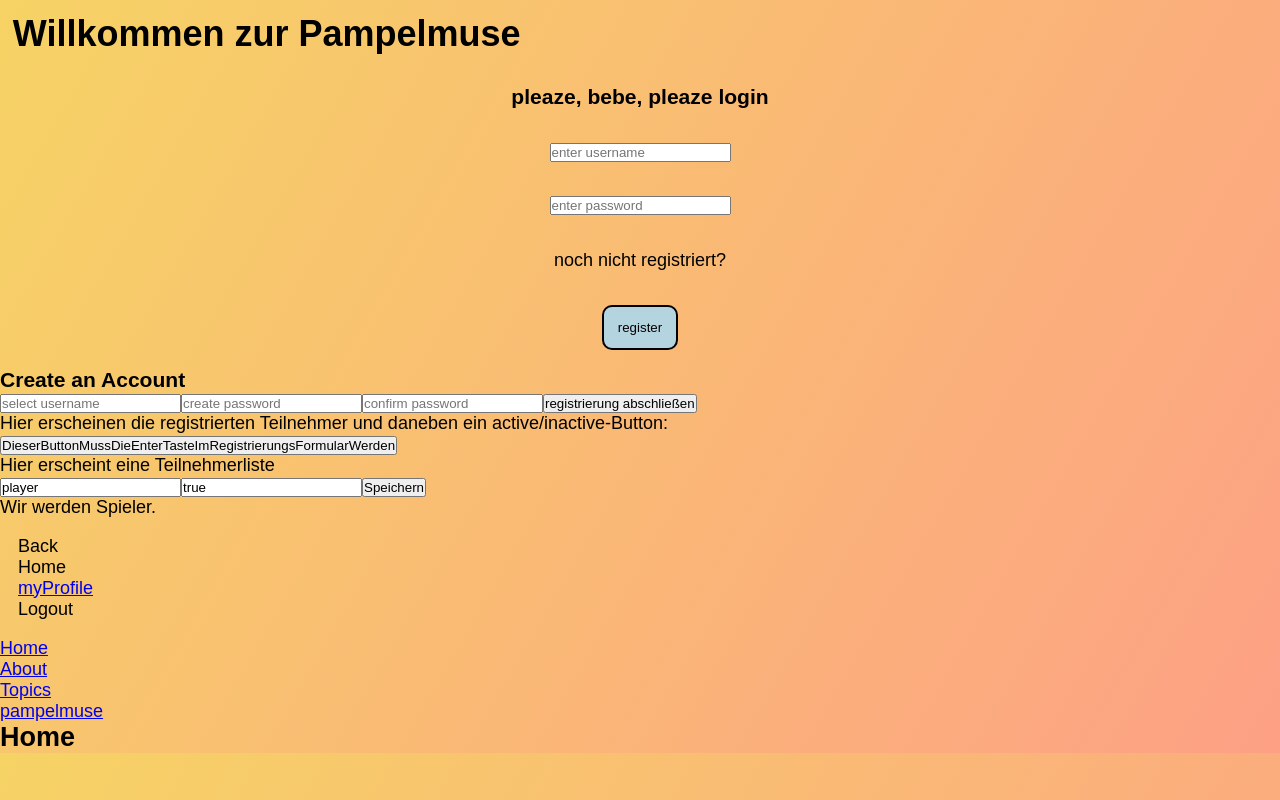
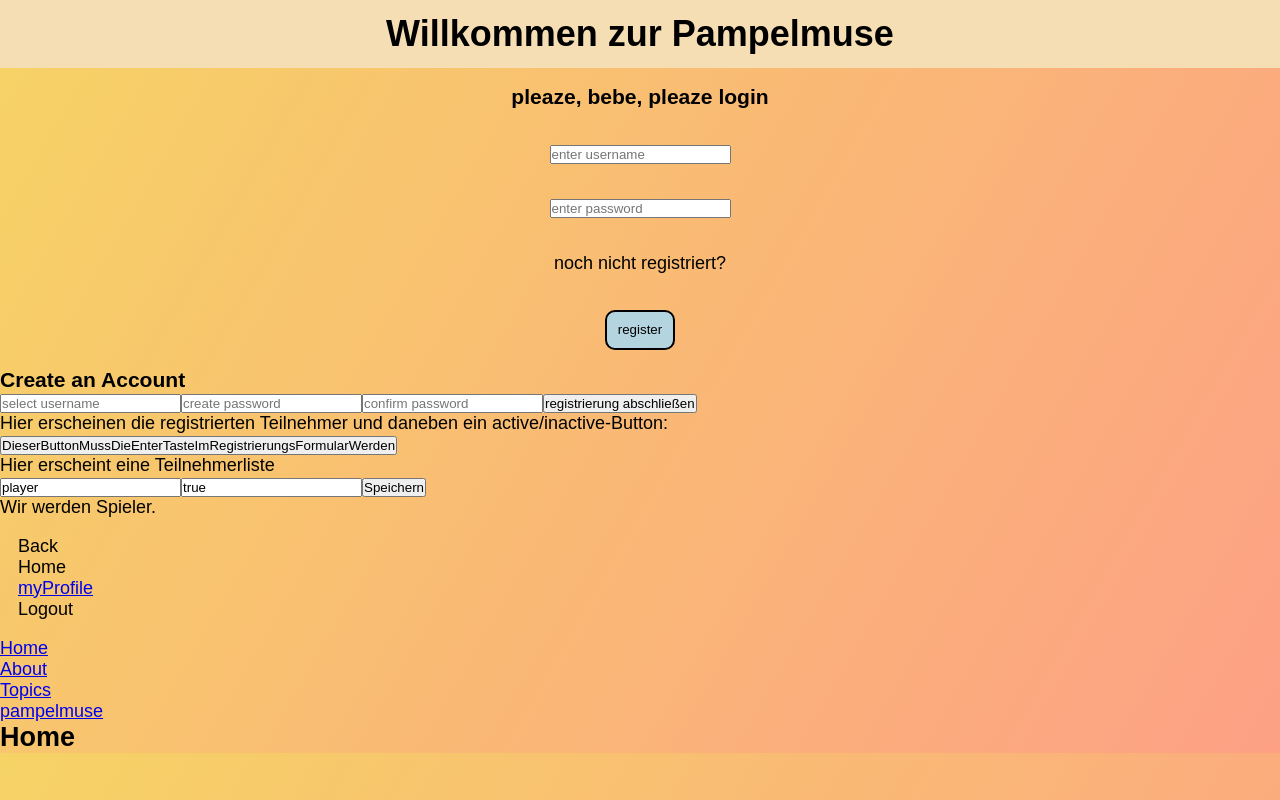
Before and after one commit to OliverSchultz/capstone-project, a React (Create React App) app: page / in a window 1280 px wide. Shown: the top 800 px of the page. Built offline with nearby package versions, Linux system fonts and the light colour scheme.

Commit message:
Change Header Styling

```diff
--- a/src/components/Button.js
+++ b/src/components/Button.js
@@ -16,7 +16,7 @@ const ButtonStyled = styled.button`
 	display: flex;
 	flex-direction: column;
 	background-color: #b4d4e0;
-	padding: 1em;
+	padding: 0.8em;
 	border: 2px solid black;
 	border-radius: 10px;
 `;
--- a/src/components/Header.js
+++ b/src/components/Header.js
@@ -8,6 +8,10 @@ const Header = () => (
 export default Header;
 
 const HeaderStyled = styled.header`
+	display: flex;
+	flex-direction: row;
+	justify-content: space-around;
+	background-color: wheat;
 	padding: 0.8rem;
 	margin: 0;
 `;
```
Also changed, not shown: src/pages/JoinUpcomingMatch.js (+6 -5 lines), 1 other file (tests, documents, lock files or other folders).
